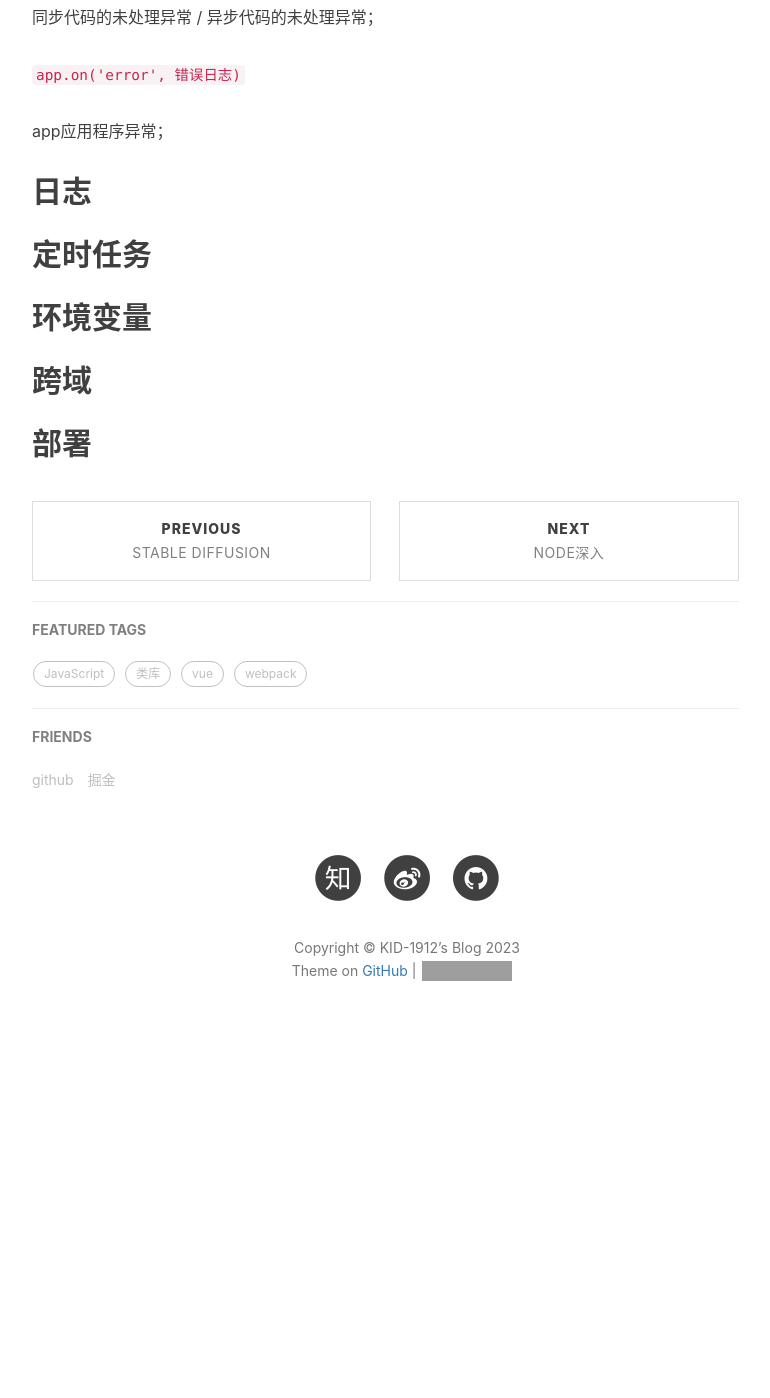
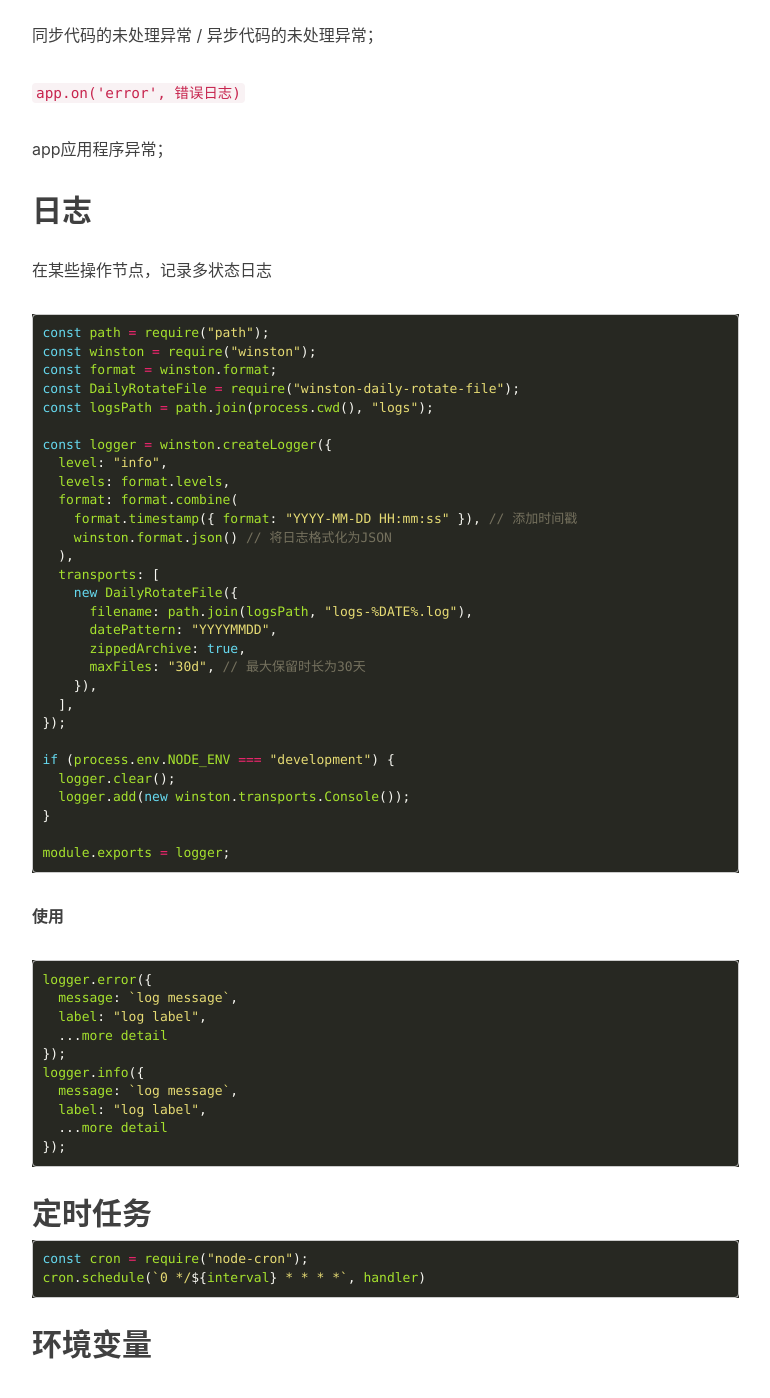
Before and after one commit to KID-1912/KID-1912.github.io, a Jekyll site: the page built from _posts/2023-5-9-koa2.md, in a window 1280 px wide and 1400 px high, scrolled down 12410 px. Shown: the whole window, without its empty margins (233-1003 px from the left). Built offline with Jekyll 4.4.1, drawn with Linux system fonts in a browser that asks for light colours; nearby versions of some CDN libraries; our own code applies the rules of GitHub Pages for plain Markdown files; comment, search, counter and statistics services are not loaded; before the commit the page ends 13485 px from its top, so only the background shows below that; some of the changed text lies outside the part shown; grey boxes are pictures that could not be loaded.

Commit message:
feat:koa2笔记补充

````diff
--- a/_posts/2023-5-9-koa2.md
+++ b/_posts/2023-5-9-koa2.md
@@ -102,6 +102,7 @@ app.use(koaBody());
 提供静态资源服务的中间件封装
 
 ```js
+const path = require("path");
 const Koa = require("koa");
 const static = require("koa-static");
 const app = new Koa();
@@ -537,10 +538,94 @@ app应用程序异常；
 
 ## 日志
 
+在某些操作节点，记录多状态日志
+
+```js
+const path = require("path");
+const winston = require("winston");
+const format = winston.format;
+const DailyRotateFile = require("winston-daily-rotate-file");
+const logsPath = path.join(process.cwd(), "logs");
+
+const logger = winston.createLogger({
+  level: "info",
+  levels: format.levels,
+  format: format.combine(
+    format.timestamp({ format: "YYYY-MM-DD HH:mm:ss" }), // 添加时间戳
+    winston.format.json() // 将日志格式化为JSON
+  ),
+  transports: [
+    new DailyRotateFile({
+      filename: path.join(logsPath, "logs-%DATE%.log"),
+      datePattern: "YYYYMMDD",
+      zippedArchive: true,
+      maxFiles: "30d", // 最大保留时长为30天
+    }),
+  ],
+});
+
+if (process.env.NODE_ENV === "development") {
+  logger.clear();
+  logger.add(new winston.transports.Console());
+}
+
+module.exports = logger;
+```
+
+**使用**
+
+```js
+logger.error({
+  message: `log message`,
+  label: "log label",
+  ...more detail
+});
+logger.info({
+  message: `log message`,
+  label: "log label",
+  ...more detail
+});
+```
+
 ## 定时任务
+
+```js
+const cron = require("node-cron");
+cron.schedule(`0 */${interval} * * * *`, handler)
+```
 
 ## 环境变量
 
+**cross-env**
+
+支持跨平台设置运行环境，`package.json` 的 `scripts` 配置
+
+```json
+"scripts": {
+  "dev": "NODE_ENV=development nodemon src/app.js",
+  "server": "NODE_ENV=production pm2 start src/app.js --name koa2-web-template"
+},
+```
+
+**dotenv**
+
+支持读取 `.env` 配置作为环境变量
+
+```js
+const path = require("path");
+// 注入环境变量配置
+require("dotenv").config({ path: `./.env.${process.env.NODE_ENV}` });
+const Koa = require("koa");
+...
+```
+
 ## 跨域
 
+测试环境下，允许跨域访问
+
+```js
+const cors = require("koa2-cors");
+!isProduction && app.use(cors());
+```
+
 ## 部署
````
Also changed, not shown: other parts of _posts/2023-5-9-koa2.md (+5 -5 lines).
